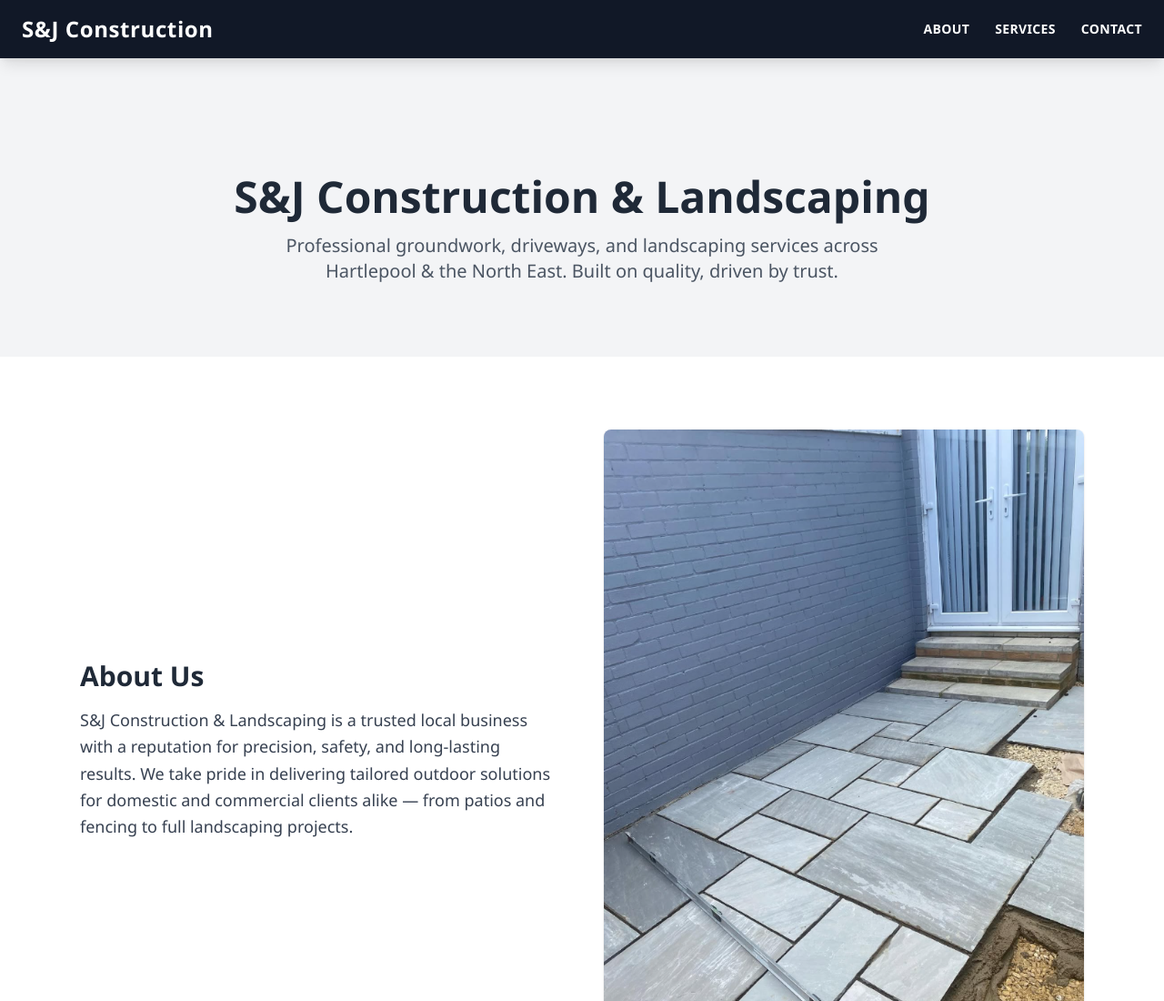
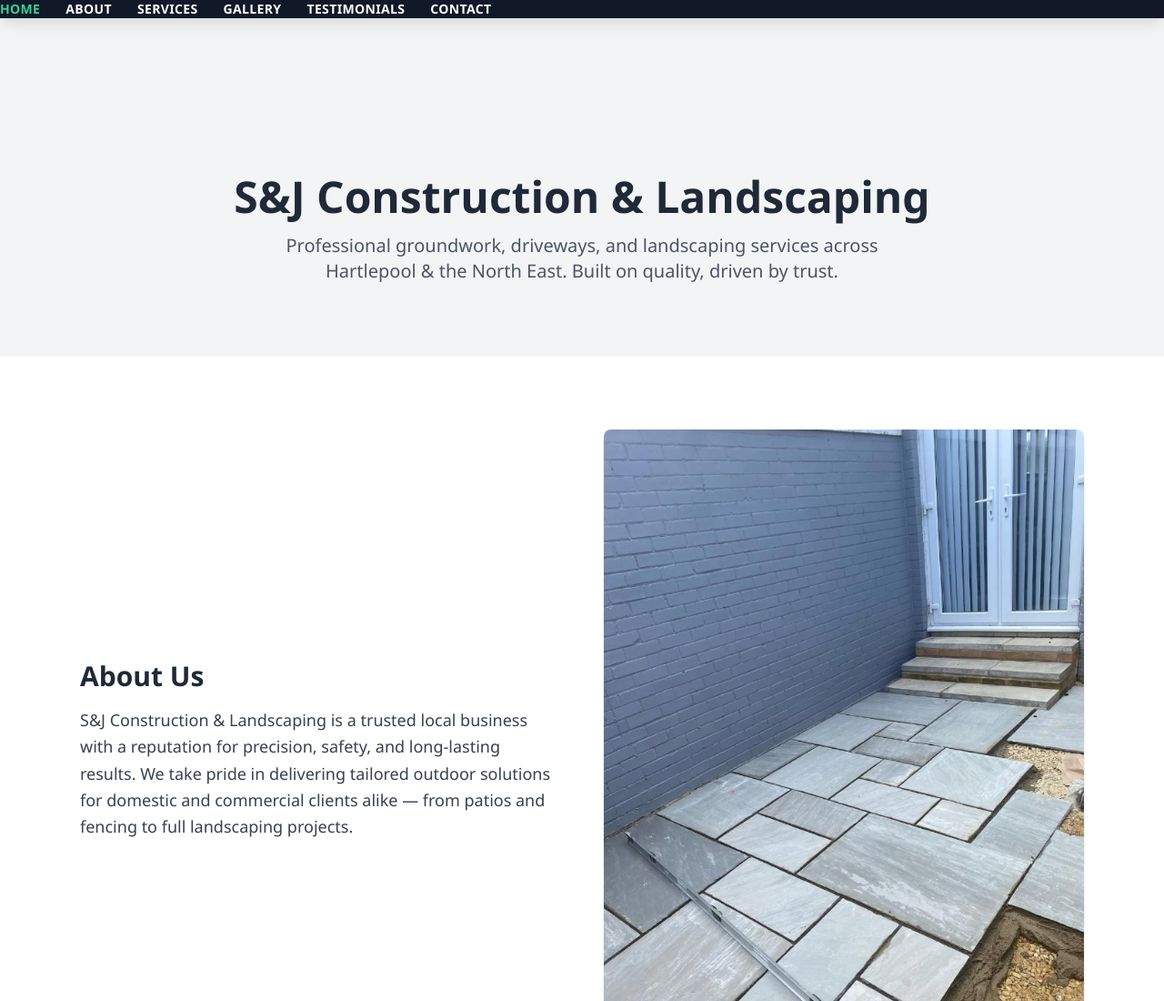
Before and after one commit to Matrixrossi/s-j-construction-and-landscaping, a plain HTML site: page index.html in a window 1280 px wide. Shown: the top 1100 px of the page at 91% size. Drawn offline with nearby package versions, Linux system fonts and the light colour scheme.

Commit message:
index.html

```diff
--- a/index.html
+++ b/index.html
@@ -14,13 +14,15 @@
 
   <!-- HEADER -->
   <header class="bg-gray-900 text-white fixed w-full z-50 shadow-lg">
-    <div class="max-w-7xl mx-auto px-6 py-4 flex justify-between items-center">
-      <h1 class="text-xl md:text-2xl font-bold tracking-wide">S&J Construction</h1>
-      <nav class="space-x-6 text-sm font-semibold uppercase tracking-wide">
-        <a href="#about" class="hover:text-green-400">About</a>
-        <a href="#services" class="hover:text-green-400">Services</a>
-        <a href="#contact" class="hover:text-green-400">Contact</a>
-      </nav>
+    <nav class="space-x-6 text-sm font-semibold uppercase tracking-wide">
+  <a href="index.html" class="hover:text-green-400">Home</a>
+  <a href="about.html" class="hover:text-green-400">About</a>
+  <a href="services.html" class="hover:text-green-400">Services</a>
+  <a href="gallery.html" class="hover:text-green-400">Gallery</a>
+  <a href="testimonials.html" class="hover:text-green-400">Testimonials</a>
+  <a href="contact.html" class="hover:text-green-400">Contact</a>
+</nav>
+
     </div>
   </header>
 
```
